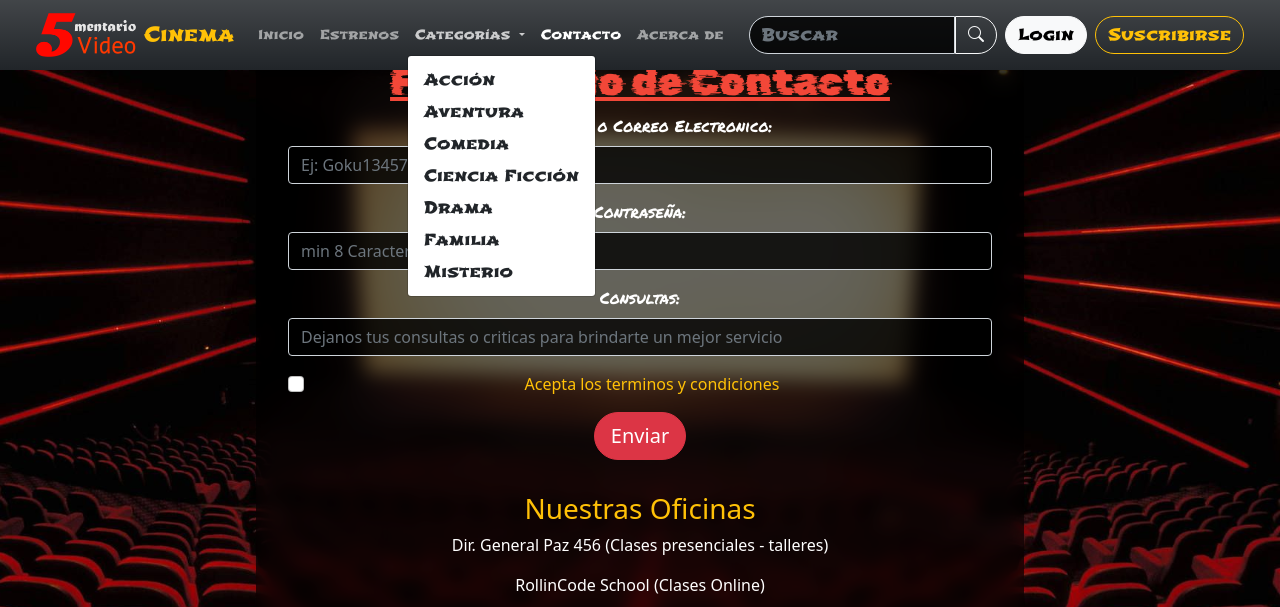
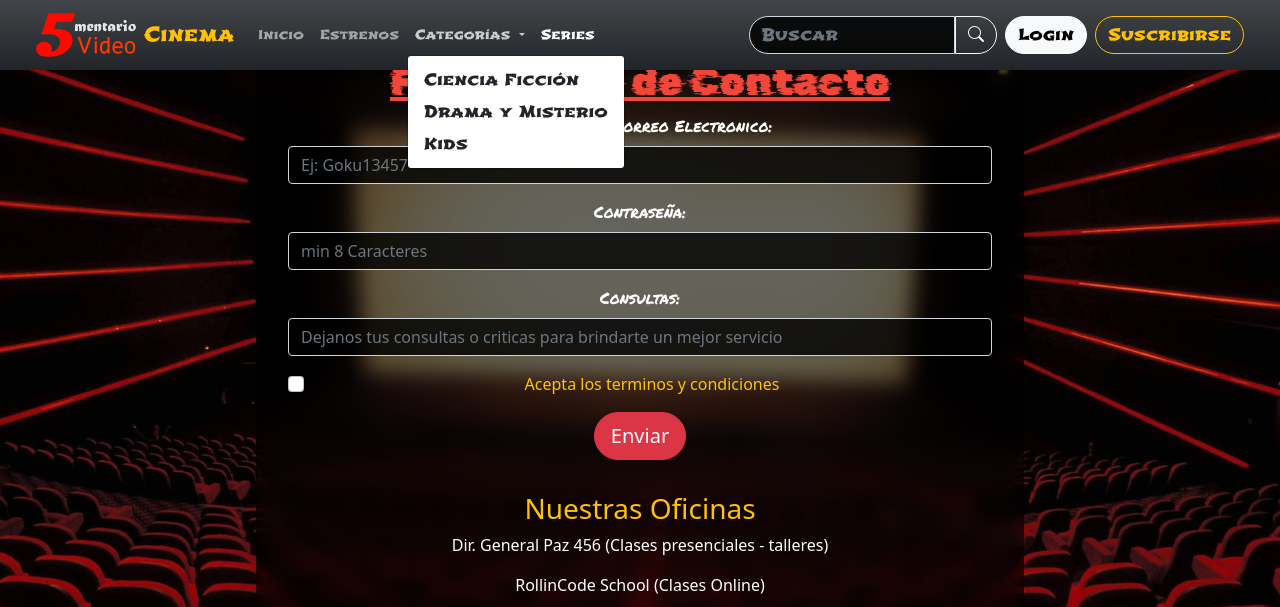
Before and after one commit to MorenoMartin2591/Practica1, a plain HTML site: page formulario.html in a window 1280 px wide. Both pictures are taken after a click on the button "Categorías". Shown: the top 607 px of the page. Drawn offline with nearby package versions, Linux system fonts and the light colour scheme; a web font is replaced by a local one.

Commit message:
Commit final

```diff
--- a/formulario.html
+++ b/formulario.html
@@ -53,7 +53,7 @@
                 <a class="nav-link" href="./index.html">Inicio</a>
               </li>
               <li class="navbar-item">
-                <a class="nav-link" href="#">Estrenos</a>
+                <a class="nav-link" href="index.html">Estrenos</a>
               </li>
               <li class="nav-item dropdown">
                 <a
@@ -67,22 +67,13 @@
                   Categorías
                 </a>
                 <ul class="dropdown-menu" aria-labelledby="navbarDropdown">
-                  <li><a class="dropdown-item" href="#">Acción</a></li>
-                  <li><a class="dropdown-item" href="#">Aventura</a></li>
-                  <li><a class="dropdown-item" href="#">Comedia</a></li>
-                  <li>
-                    <a class="dropdown-item" href="#">Ciencia Ficción</a>
-                  </li>
-                  <li><a class="dropdown-item" href="#">Drama</a></li>
-                  <li><a class="dropdown-item" href="#">Familia</a></li>
-                  <li><a class="dropdown-item" href="#">Misterio</a></li>
+                  <li><a class="dropdown-item" href="ciencia-ficcion.html">Ciencia Ficción</a></li>
+                  <li><a class="dropdown-item" href="drama-misterio.html">Drama y Misterio</a></li>
+                  <li><a class="dropdown-item" href="kids.html">Kids</a></li>
                 </ul>
               </li>
               <li class="navbar-item">
-                <a class="nav-link active" href="./formulario.html">Contacto</a>
-              </li>
-              <li class="navbar-item">
-                <a class="nav-link" href="./about.html">Acerca de</a>
+                <a class="nav-link active" href="./series.html">Series</a>
               </li>
             </ul>
             <hr class="text-white" />
```
